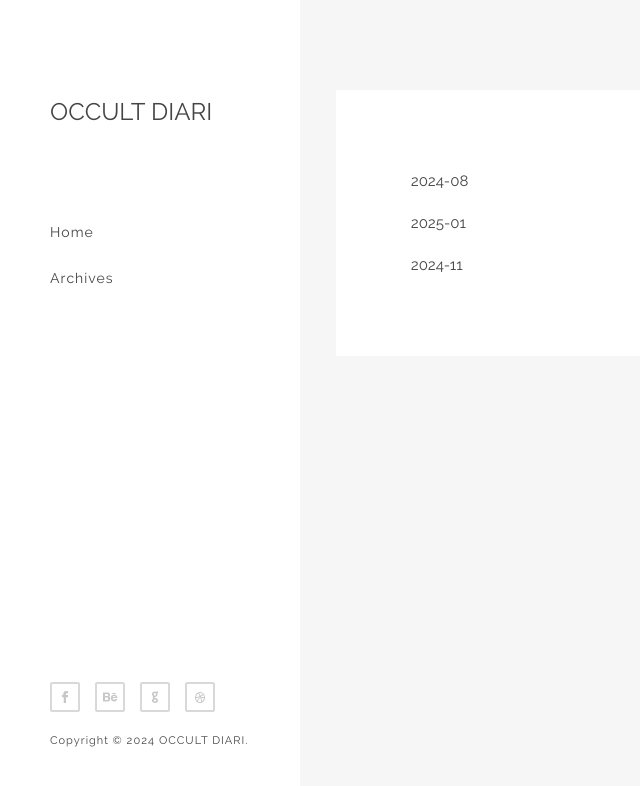
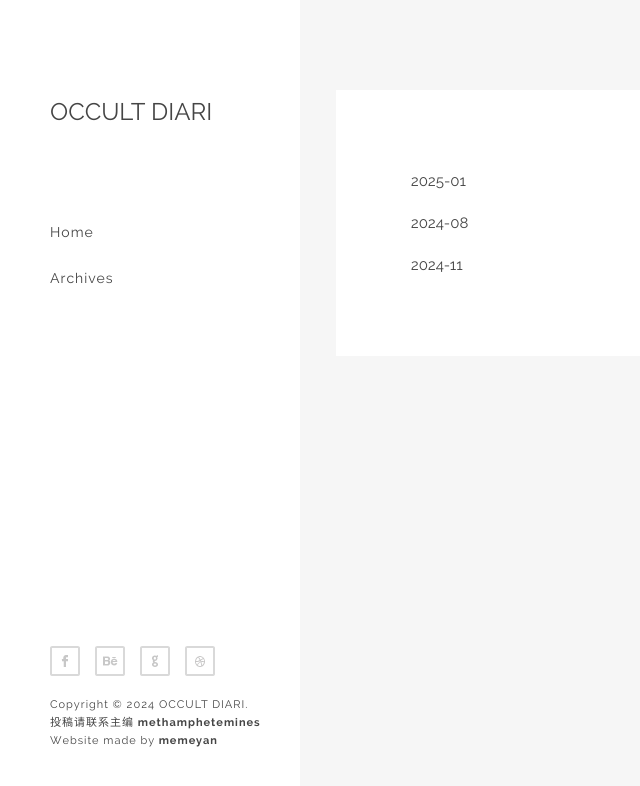
Before and after one commit to Memeyan/occultdiary, a plain HTML site: page archives/index.html in a window 1280 px wide. Shown: the whole page, without its empty margins (0-640 px from the left). Drawn offline with Linux system fonts and the light colour scheme.

Commit message:
Site updated: 2025-06-07 20:21:55

```diff
--- a/archives/index.html
+++ b/archives/index.html
@@ -104,8 +104,8 @@
 
         <div class="rights">
             <p>Copyright © 2024 OCCULT DIARI.</p>
-            <!-- <p>Template by <a target="_blank" rel="noopener" href="http://pixelhint.com/magnetic-free-html5-responsive-photography-website-template/">Pixelhint.com</a></p>
-            <p>Hexo Theme by <a target="_blank" rel="noopener" href="http://www.codeblocq.com/">Jonathan K.</a></p> -->
+            <p>投稿请联系主编 <a target="_blank" rel="noopener" href="https://www.zhihu.com/people/methamphetemines">methamphetemines</a></p>
+            <p>Website made by <a target="_blank" rel="noopener" href="https://linktr.ee/memeyann">memeyan</a></p>
         </div><!-- end rights -->
     </div ><!-- end footer -->
 </header><!-- end header -->
@@ -121,11 +121,11 @@
             <ul class="archive-list">
 
                     <li>
-    <a href="/2025/01/01/2024-08/">2024-08</a>
+    <a href="/2025/01/03/2025-01/">2025-01</a>
 </li>
 
                     <li>
-    <a href="/2025/01/03/2025-01/">2025-01</a>
+    <a href="/2025/01/01/2024-08/">2024-08</a>
 </li>
 
                     <li>
```
Also changed, not shown: 2025/01/01/2024-08/index.html (+2 -2 lines), 2025/01/02/2024-11/index.html (+2 -2 lines), 2025/01/03/2025-01/index.html (+2 -2 lines), archives/2025/01/index.html (+4 -4 lines), archives/2025/index.html (+4 -4 lines), index.html (+2 -2 lines).
